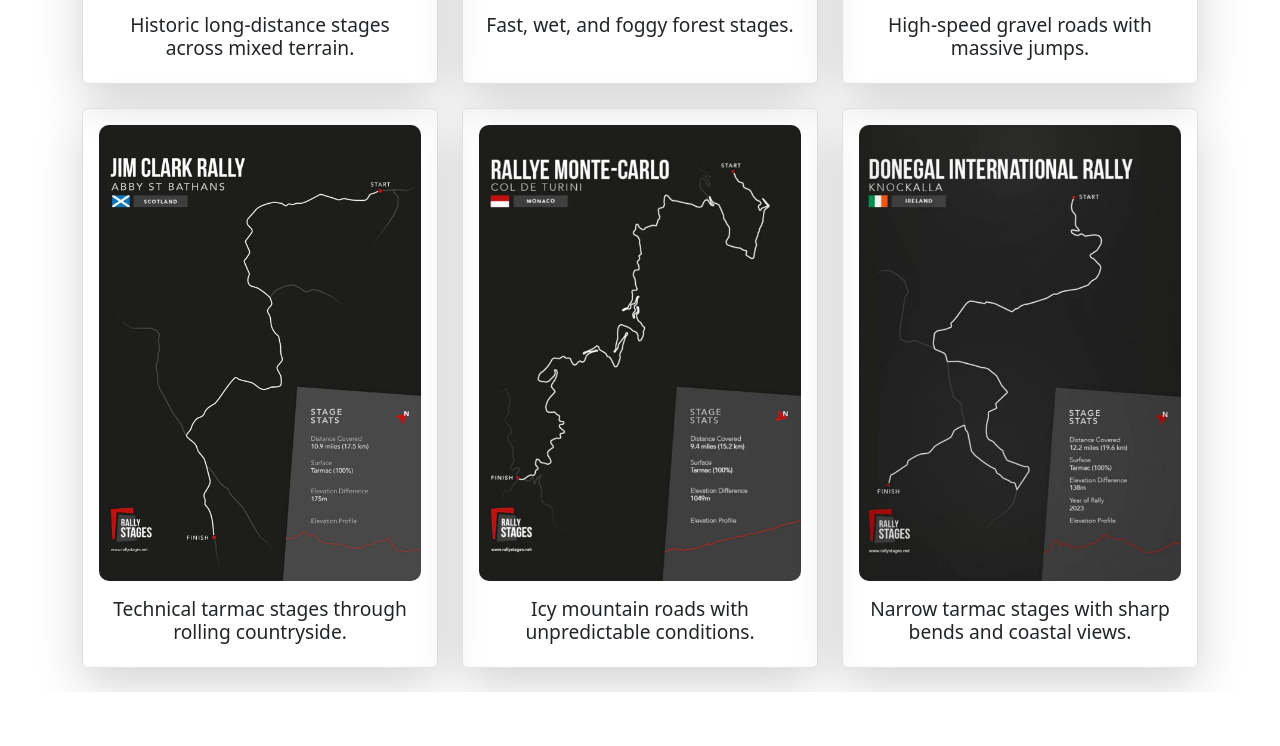
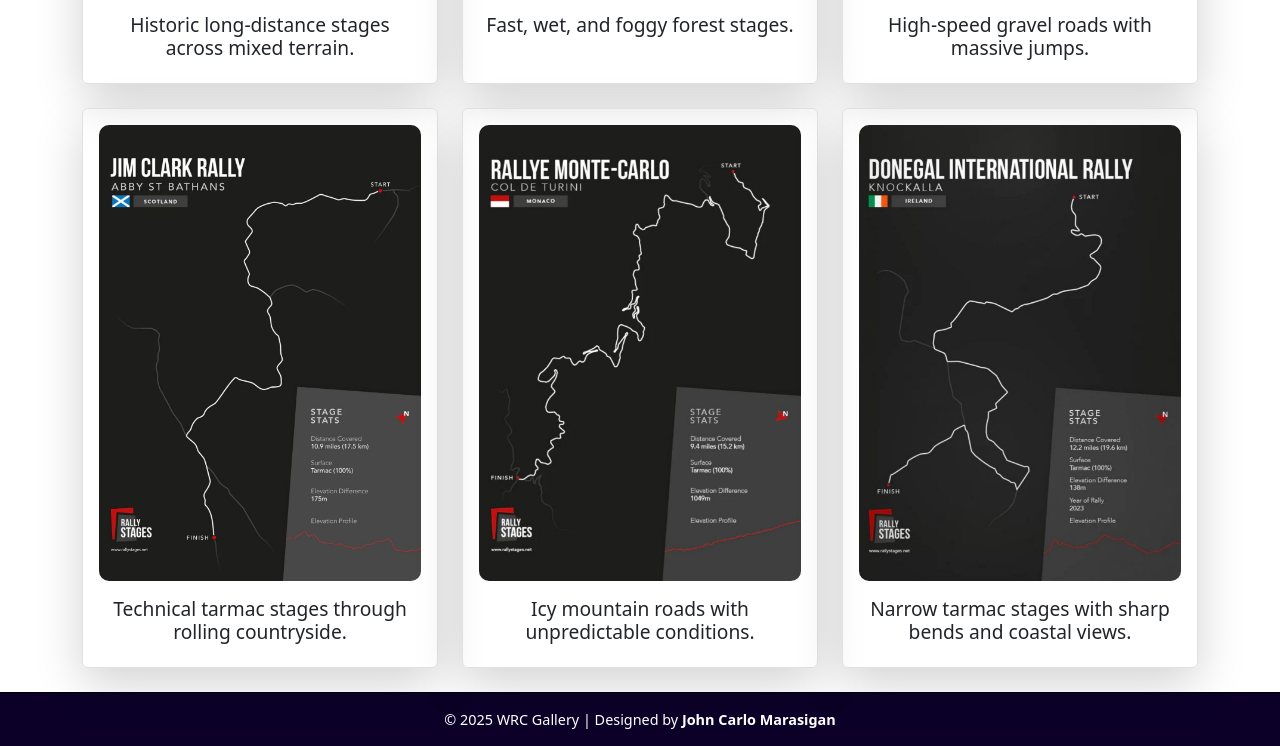
Before and after one commit to mjohncarlo/Gallery, a plain HTML site: page index.html in a window 1280 px wide. Shown: the part 1656-2402 px from the top of the page. Before the commit the page ends 2348 px from the top, so only its background shows below. Drawn offline with nearby package versions, Linux system fonts and the light colour scheme.

Commit message:
added footer

```diff
--- a/index.html
+++ b/index.html
@@ -38,6 +38,10 @@
         <div class="row justify-content-center" id="track-gallery"></div>
     </div>
 
+    <footer class="text-center px-3 px-sm-4 px-md-5 py-3">
+        <p class="mb-0">© 2025 WRC Gallery | Designed by <strong>John Carlo Marasigan</strong></p>
+    </footer>
+
     <script src="data.js"></script>
 
     <script>
@@ -62,7 +66,7 @@
             trackGallery.innerHTML += `
             <div class="col-12 col-md-6 col-lg-4 mb-4">
                 <div class="shadow-lg border rounded p-3 h-100">
-                        <img src="` +rallyTracks[j].img + `" class="track-img">
+                        <img src="` + rallyTracks[j].img + `" class="track-img">
                     <h4 class="track-description">` + rallyTracks[j].description + `</h4>
                 </div>
             </div>
--- a/style.css
+++ b/style.css
@@ -15,3 +15,10 @@
     text-align: center;
     margin-top: 1rem;
 }
+
+footer {
+    background-color: rgb(12, 0, 40);
+    font-size: 0.9rem;
+    border-top: 1px solid black;
+    color: white;
+}
```
